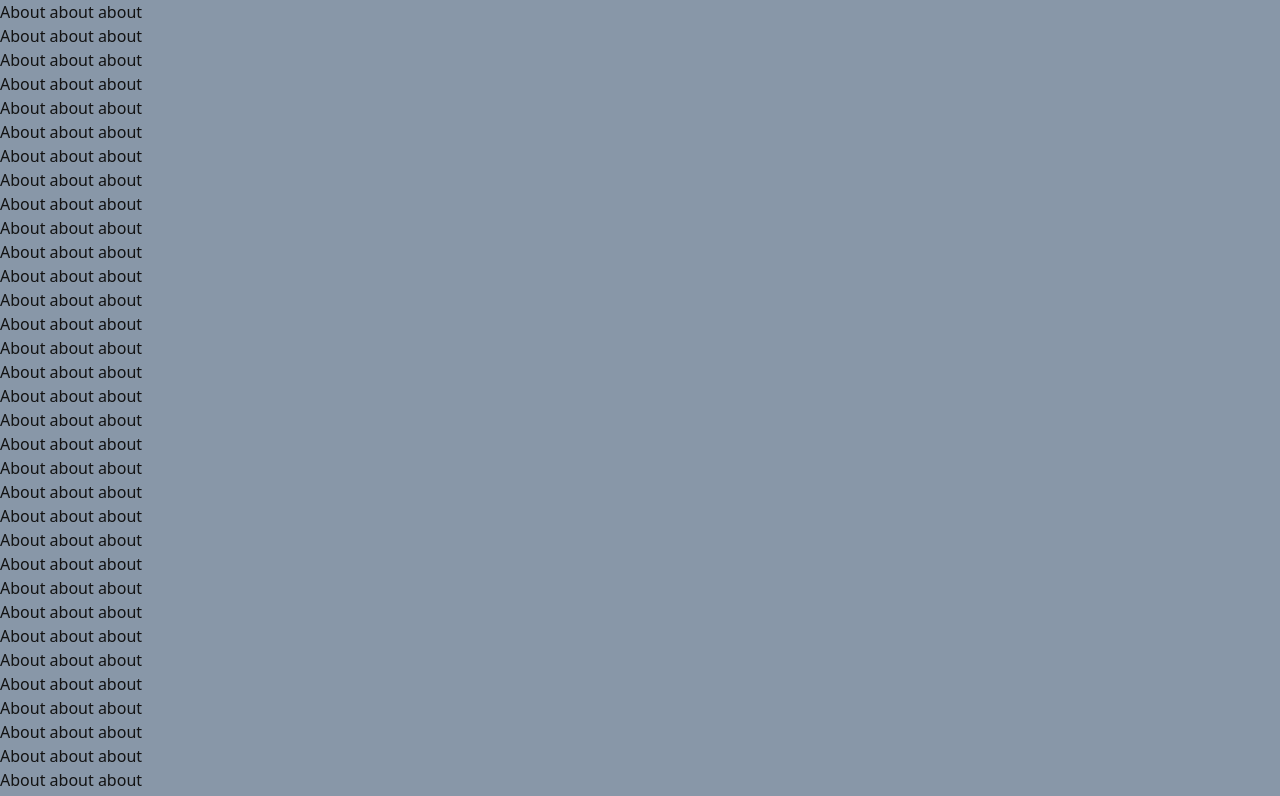
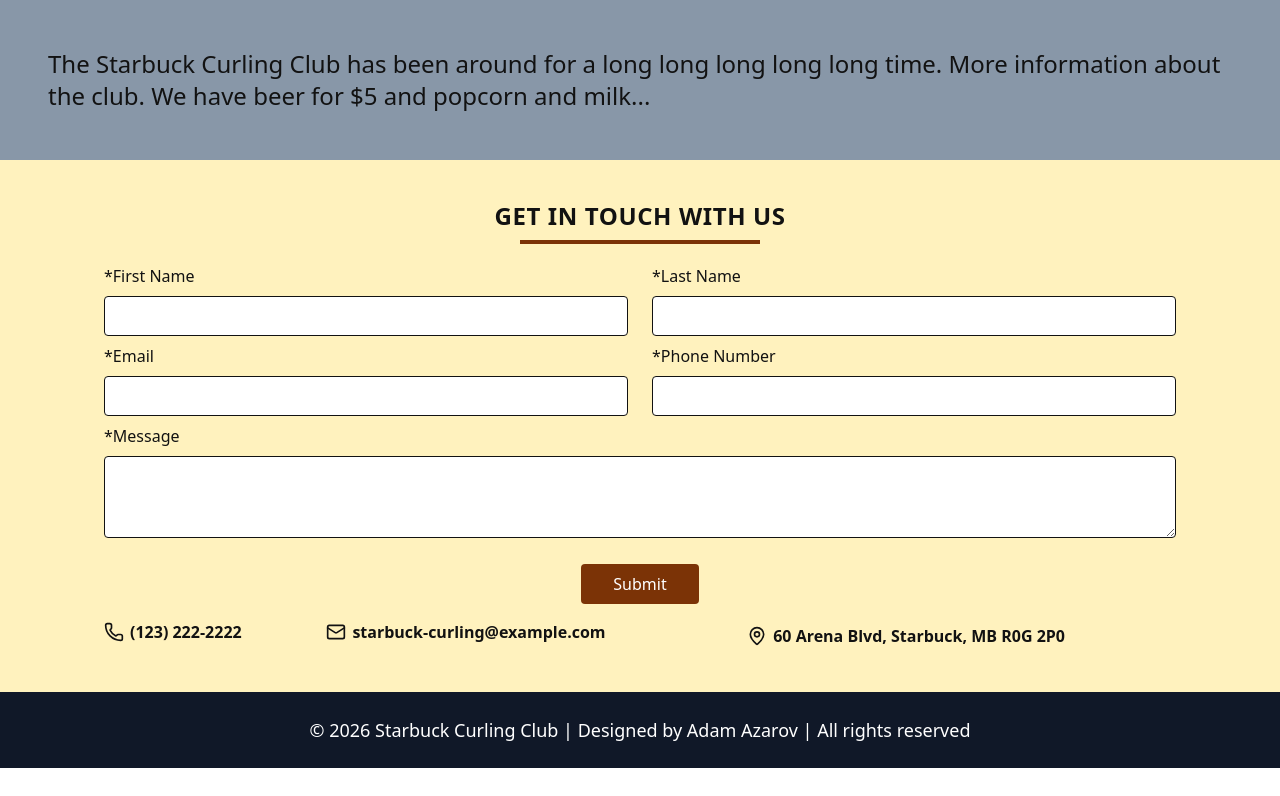
Before and after one commit to Azarov204/starbuck-curling, a React (Vite) app: page /starbuck-curling/about in a window 1280 px wide. Shown: the part 680-1476 px from the top of the page. After the commit the page ends 1448 px from the top, so only its background shows below. Built offline with nearby package versions, Linux system fonts and the light colour scheme.

Commit message:
Remove repeated text on all pages

```diff
--- a/src/pages/About/About.jsx
+++ b/src/pages/About/About.jsx
@@ -11,44 +11,10 @@ const About = () => {
         description="Starbuck Curling Club"
       ></HeroText>
       <div className="container">
-        <h1>About about about</h1>
-        <h1>About about about</h1>
-        <h1>About about about</h1>
-        <h1>About about about</h1>
-        <h1>About about about</h1>
-        <h1>About about about</h1>
-        <h1>About about about</h1>
-        <h1>About about about</h1>
-        <h1>About about about</h1>
-        <h1>About about about</h1>
-        <h1>About about about</h1>
-        <h1>About about about</h1>
-        <h1>About about about</h1>
-        <h1>About about about</h1>
-        <h1>About about about</h1>
-        <h1>About about about</h1>
-        <h1>About about about</h1>
-        <h1>About about about</h1>
-        <h1>About about about</h1>
-        <h1>About about about</h1>
-        <h1>About about about</h1>
-        <h1>About about about</h1>
-        <h1>About about about</h1>
-        <h1>About about about</h1>
-        <h1>About about about</h1>
-        <h1>About about about</h1>
-        <h1>About about about</h1>
-        <h1>About about about</h1>
-        <h1>About about about</h1>
-        <h1>About about about</h1>
-        <h1>About about about</h1>
-        <h1>About about about</h1>
-        <h1>About about about</h1>
-        <h1>About about about</h1>
-        <h1>About about about</h1>
-        <h1>About about about</h1>
-        <h1>About about about</h1>
-        <h1>About about about</h1>
+        <h1 className="mx-auto max-w-7xl p-12 text-2xl">
+          The Starbuck Curling Club has been around for a long long long long long time.
+          More information about the club. We have beer for $5 and popcorn and milk...
+        </h1>
       </div>
       <Contact/>
     </>
--- a/src/pages/Home/Home.jsx
+++ b/src/pages/Home/Home.jsx
@@ -1,10 +1,10 @@
 import HeroLogo from "../../components/Hero/HeroLogo";
 import Contact from "../../components/Contact/Contact";
-import Sponsors from "../../components/Sponsors/Sponsors.jsx";
 import Poster from "../../components/Poster/Poster.jsx";
 import bg from "../../assets/images/image_2_crop.jpg";
 import logo from "../../assets/logos/starbuck_1.png";
 import poster from "../../assets/posters/poster.png";
+import Sponsors from "../../components/Sponsors/Sponsors.jsx";
 
 const Home = () => {
   return (
@@ -12,11 +12,9 @@ const Home = () => {
       <HeroLogo backgroundImage={bg} logo={logo}></HeroLogo>
       <div>
         <Poster image={poster}/>
-        <h1>The Starbuck Curling Club has been around for a long long long long long time.</h1>
-        <h1>Blah Blah Blah Blah Blah Blah </h1>
-        <h1>Blah Blah Blah Blah Blah Blah </h1>
-        <h1>Blah Blah Blah Blah Blah Blah </h1>
-        <h1>Blah Blah Blah Blah Blah Blah </h1>
+        <h1 className="mx-auto max-w-7xl p-12 text-2xl">
+          The Starbuck Curling Club has been around for a long long long long long time.
+        </h1>
       </div>
       <Sponsors/>
       <Contact/>
--- a/src/pages/Leagues/Leagues.jsx
+++ b/src/pages/Leagues/Leagues.jsx
@@ -9,10 +9,10 @@ const Leagues = () => {
         backgroundImage={image}
         title="Leagues"
         description="Different Leagues we offer at the Starbuck Curling Club"
-      ></HeroText>
+      />
       <div className="container">
-        <h1>Men's League</h1>
-        <h1>Women's League</h1>
+        <h1 className="mx-auto max-w-7xl px-12 text-2xl">Men's League</h1>
+        <h1 className="mx-auto max-w-7xl p-12 text-2xl">Women's League</h1>
       </div>
       <Contact/>
     </>
--- a/src/pages/Merch/Merch.jsx
+++ b/src/pages/Merch/Merch.jsx
@@ -7,14 +7,15 @@ import hoodie_front from "../../assets/merch/hoodie_front.png";
 import MerchCard from "../../components/Merch/MerchCard.jsx";
 
 const Merch = () => {
+  //mx-auto max-w-7xl p-12 text-2xl
   return (
     <>
       <HeroText
         backgroundImage={image}
         title="Merch"
         description="Give us money, get something cool"
-      ></HeroText>
-      <div className="relative w-full">
+      />
+      <div className="relative w-full mx-auto max-w-7xl pb-8">
         <div className="flex justify-center items-center min-h-60">
           <div className="grid grid-cols-1 sm:grid-cols-2 gap-8">
             <MerchCard
@@ -35,14 +36,6 @@ const Merch = () => {
             />
           </div>
         </div>
-        <h1>Swag swag swag</h1>
-        <h1>Swag swag swag</h1>
-        <h1>Swag swag swag</h1>
-        <h1>Swag swag swag</h1>
-        <h1>Swag swag swag</h1>
-        <h1>Swag swag swag</h1>
-        <h1>Swag swag swag</h1>
-        <h1>Swag swag swag</h1>
       </div>
       <Contact/>
     </>
```
